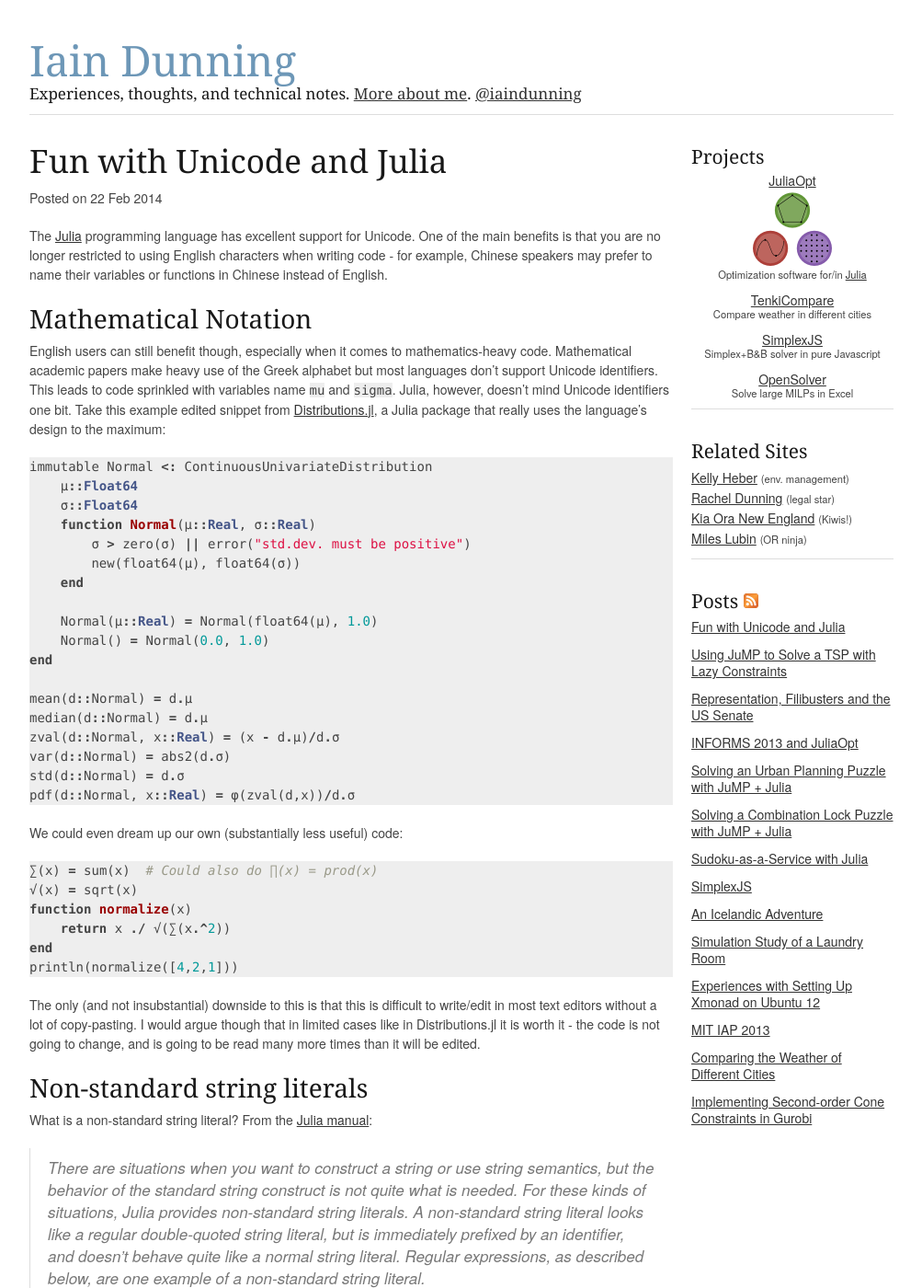
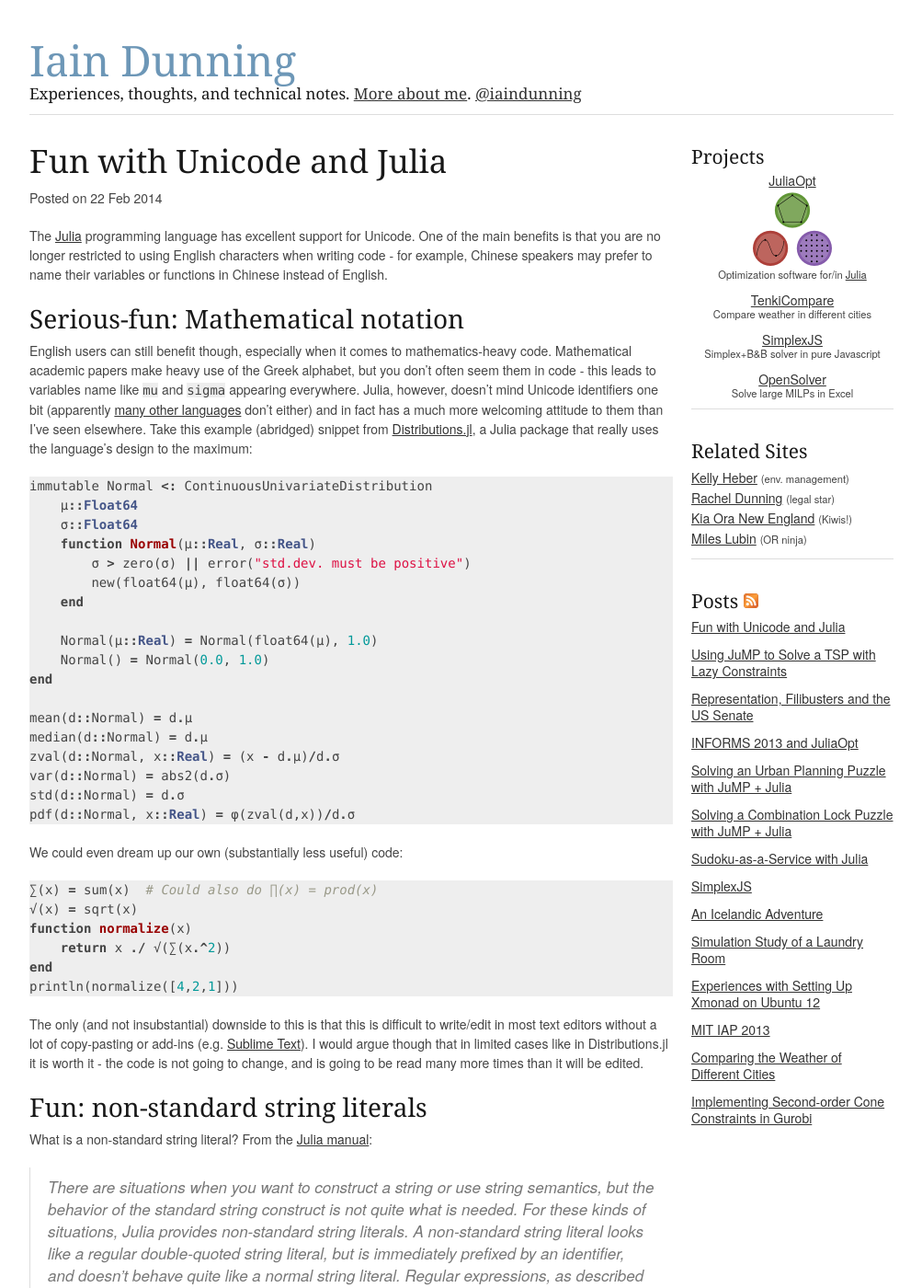
Before and after one commit to IainNZ/OldPersonalSite, a Jekyll site: the page built from _posts/2014-02-22-julia-unicode.markdown, in a window 1280 px wide and 1400 px high. Shown: the whole window at 92% size, without its empty margins (138-1141 px from the left). Built offline with Jekyll 4.4.1, drawn with Linux system fonts in a browser that asks for light colours; Markdown is read by kramdown in place of the engine named in the settings; some of the changed text lies outside the part shown.

Commit message:
Updated unicode post

```diff
--- a/_posts/2014-02-22-julia-unicode.markdown
+++ b/_posts/2014-02-22-julia-unicode.markdown
@@ -7,9 +7,9 @@ title: Fun with Unicode and Julia
 
 The [Julia](http://julialang.org) programming language has excellent support for Unicode. One of the main benefits is that you are no longer restricted to using English characters when writing code - for example, Chinese speakers may prefer to name their variables or functions in Chinese instead of English.
 
-### Mathematical Notation
+### Serious-fun: Mathematical notation
 
-English users can still benefit though, especially when it comes to mathematics-heavy code. Mathematical academic papers make heavy use of the Greek alphabet but most languages don't support Unicode identifiers. This leads to code sprinkled with variables name `mu` and `sigma`. Julia, however, doesn't mind Unicode identifiers one bit. Take this example edited snippet from [Distributions.jl](https://github.com/JuliaStats/Distributions.jl), a Julia package that really uses the language's design to the maximum:
+English users can still benefit though, especially when it comes to mathematics-heavy code. Mathematical academic papers make heavy use of the Greek alphabet, but you don't often seem them in code - this leads to variables name like `mu` and `sigma` appearing everywhere. Julia, however, doesn't mind Unicode identifiers one bit (apparently [many other languages](http://rosettacode.org/wiki/Unicode_variable_names) don't either) and in fact has a much more welcoming attitude to them than I've seen elsewhere. Take this example (abridged) snippet from [Distributions.jl](https://github.com/JuliaStats/Distributions.jl), a Julia package that really uses the language's design to the maximum:
 
 {% highlight julia %}
 
@@ -45,10 +45,10 @@ end
 println(normalize([4,2,1]))
 {% endhighlight %}
 
-The only (and not insubstantial) downside to this is that this is difficult to write/edit in most text editors without a lot of copy-pasting. I would argue though that in limited cases like in Distributions.jl it is worth it - the code is not going to change, and is going to be read many more times than it will be edited.
+The only (and not insubstantial) downside to this is that this is difficult to write/edit in most text editors without a lot of copy-pasting or add-ins (e.g. [Sublime Text](https://github.com/mvoidex/UnicodeMath)). I would argue though that in limited cases like in Distributions.jl it is worth it - the code is not going to change, and is going to be read many more times than it will be edited.
 
 
-### Non-standard string literals
+### Fun: non-standard string literals
 
 What is a non-standard string literal? From the [Julia manual](http://docs.julialang.org/en/latest/manual/strings/#non-standard-string-literals):
 
@@ -85,7 +85,7 @@ println( 爆発"Julia and Unicode" )  # ****BOOM**** julIa And UniC#dE ****BOOM*
 {% endhighlight %}
 
 
-### Optimization variables names
+### Fun-for-some: Optimization variables names
 
 Unicode names might make for interesting keys in a dictionary. The following code requires [JuMP](http://github.com/JuliaOpt/JuMP.jl) and an integer programming solver, e.g. [Cbc](http://github.com/JuliaOpt/Cbc.jl) - both are available through the Julia package manager.
 
@@ -116,3 +116,22 @@ getValue(x[♦]) > 0.99 && print("♦")
 println("]")  # Selected hand: [♠♣]
 
 {% endhighlight %}
+
+
+### Here-be-dragons-fun: Visually similar symbols
+
+Something the Julia community recently had to work through is how to handle Unicode charaters that look very similar. One issue that I don't believe affects Julia but affects other languages is the non-breaking-space, which is visually identical to the normal space: this [sample code from Ruby](http://www.rubyinside.com/the-split-is-not-enough-whitespace-shenigans-for-rubyists-5980.html) shows the counter-intuitive results.
+
+The issue with Julia (version 0.2) can be summed in a short snippet of code:
+
+{% highlight julia %}
+julia> const μ = 3
+3
+
+julia> µ + 1
+ERROR: µ not defined
+{% endhighlight %}
+
+The problem is that we are using ``μ`` ("micro sign") and ``µ`` ("Greek small letter mu"), an easy mistake to make in practice. This was discussed at length in [Issue #5434](https://github.com/JuliaLang/julia/issues/5434). To summarize the outcome, it turns out that there is a [whole Wikipedia page](https://en.wikipedia.org/wiki/Unicode_equivalence) dedicated to the various degrees of equivalences one can draw. The decision to be made is what degree of conservativeness you want to apply. At one end of the spectrum is making almost everything possible equivalent, e.g. treat ``ℍ`` and ``H`` as the same. At the other end is basically doing nothing (or maybe only for a strict subset of "common" mistakes.) In the end the discussion settled on using the "NFC" normalization, with any further issues addressed as they arise. Python3 seems to have [selected NFC as well](http://legacy.python.org/dev/peps/pep-3131/#implementation).
+
+The ability to use Unicode in identifiers is not a widely used one for general purpose computing, and with the exception of non-English identifiers this is probably a good thing for maintainability. I do hope to see it used with more confidence in technical computing, if it aids understanding of algorithm implementation.
```
Also changed, not shown: 3 other files.
